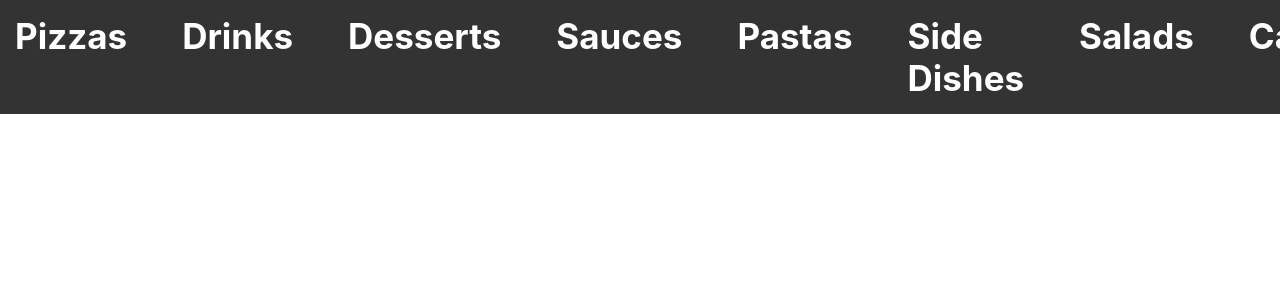
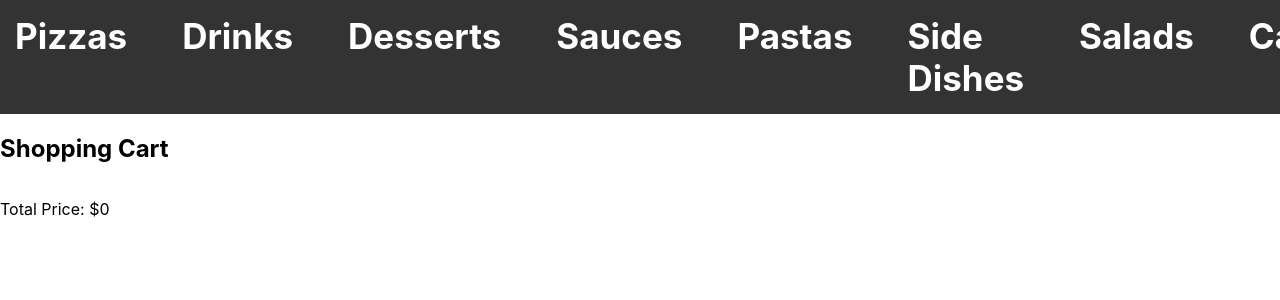
Before and after one commit to bence309/restaurant-petproject, a React (Create React App) app: page /cart in a window 1280 px wide. Shown: the top 300 px of the page. Built offline with nearby package versions, Linux system fonts and the light colour scheme.

Commit message:
added total price calculations to cart

```diff
--- a/src/components/Cart.js
+++ b/src/components/Cart.js
@@ -1,17 +1,24 @@
 import React from 'react';
 
 const Cart = ({ cart, removeFromCart }) => {
+
+  const total = cart.reduce((acc, item) => acc + item.price, 0);
+
   return (
+    <div>
+      <h2>Shopping Cart</h2>
       <div className="item-list">
         {cart.map((item) => (
           <div key={item.id} className="item-card">
             <h3>{item.name}</h3>
             <p>Price: ${item.price}</p>
             <img src={item.image} alt={item.name} style={{ maxWidth: '200px' }} />
-          <br/>
             <button onClick={() => removeFromCart(item.id)}>Delete</button>
           </div>
         ))}
+      </div>
+      {/* Display the total price */}
+      <p>Total Price: ${total}</p>
     </div>
   );
 };
```
Lines whose indentation alone changed are shown as unchanged.
